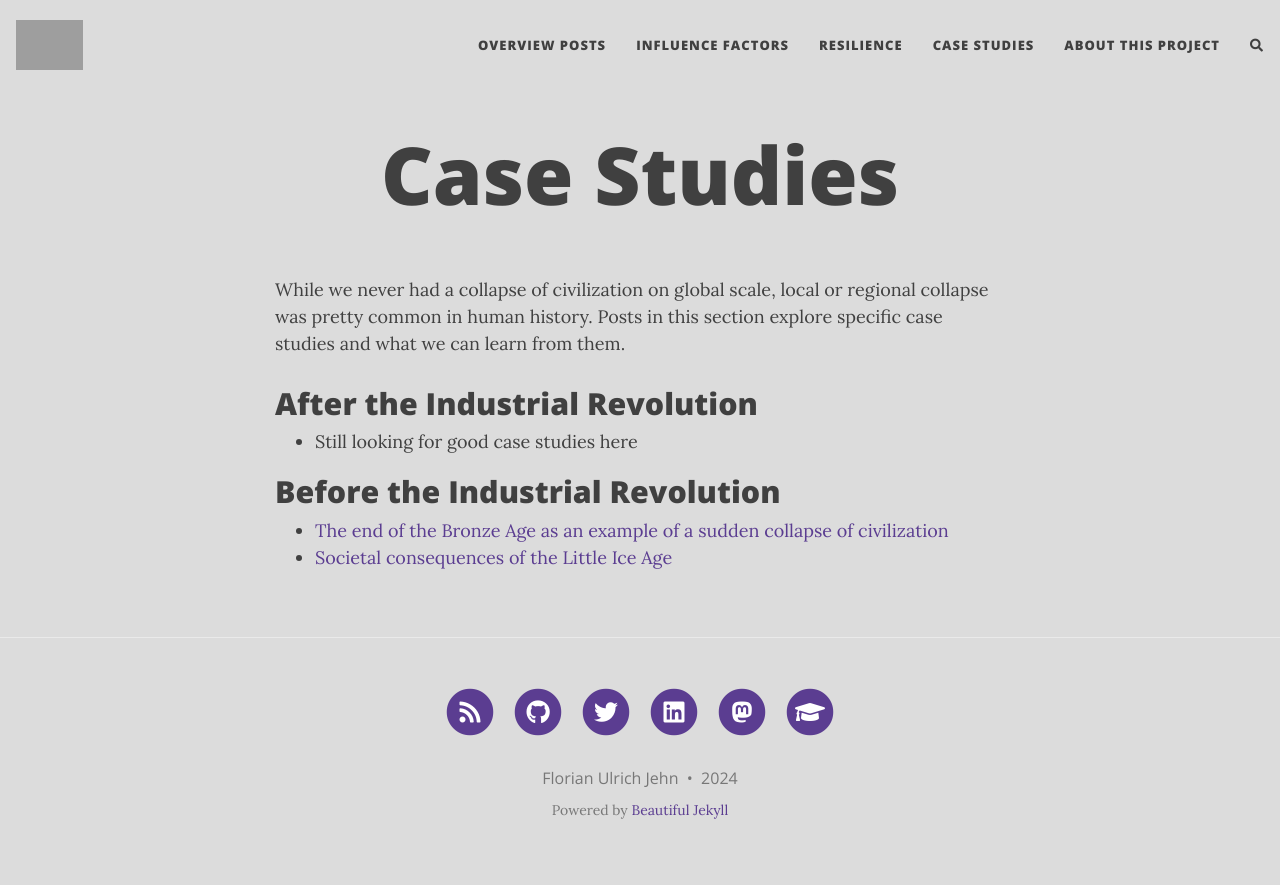
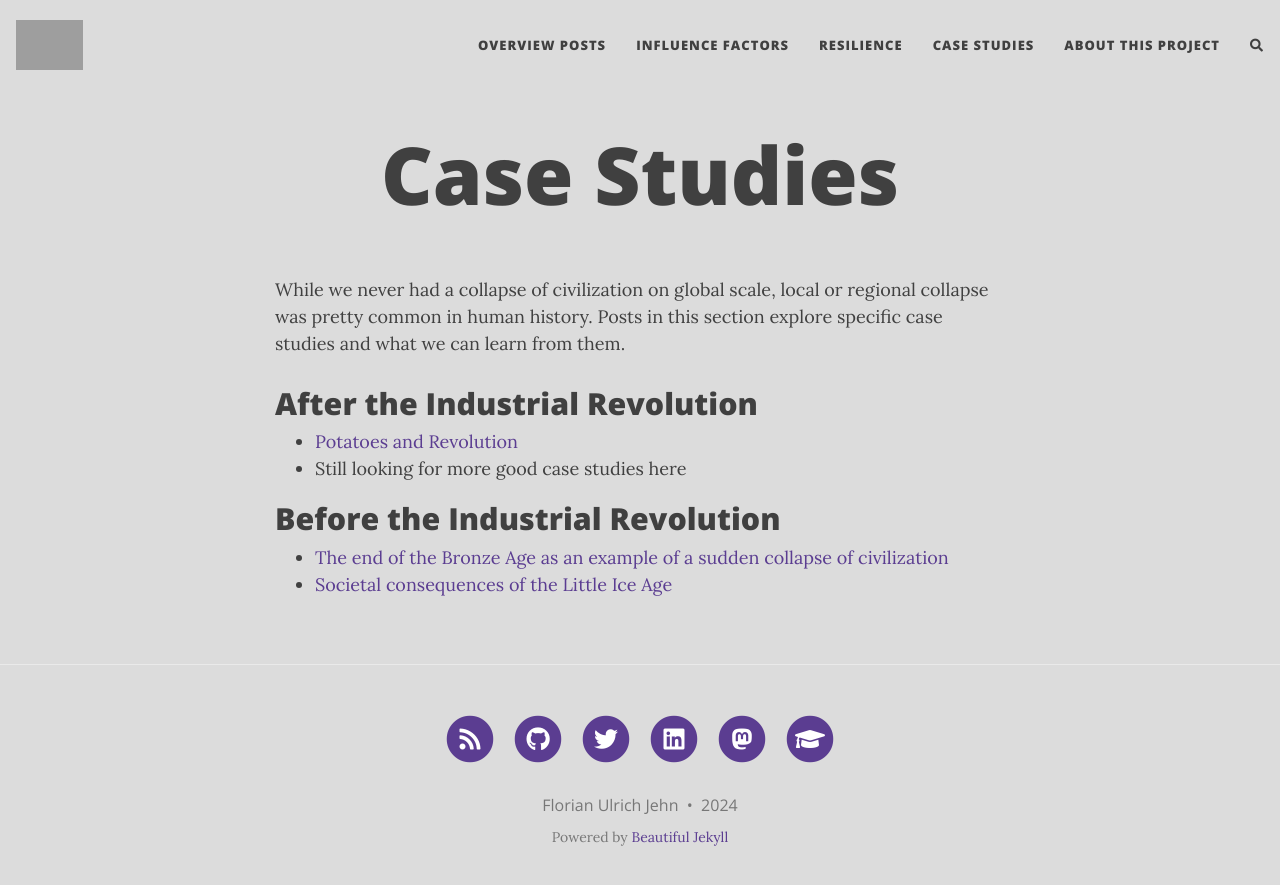
Before and after one commit to florianjehn/Societal_Collapse, a Jekyll site: the page built from casestudies.md, in a window 1280 px wide. Shown: the top 885 px of the page. Built offline with Jekyll 4.4.1, drawn with Linux system fonts in a browser that asks for light colours; nearby versions of some CDN libraries; comment, search, counter and statistics services are not loaded; grey boxes are pictures that could not be loaded.

Commit message:
Added to index

```diff
--- a/casestudies.md
+++ b/casestudies.md
@@ -6,8 +6,8 @@ title: Case Studies
 While we never had a collapse of civilization on global scale, local or regional collapse was pretty common in human history. Posts in this section explore specific case studies and what we can learn from them.
 
 # After the Industrial Revolution
-
-* Still looking for good case studies here
+* [Potatoes and Revolution](https://florianjehn.github.io/Societal_Collapse/2022-08-29-potatoes/)
+* Still looking for more good case studies here
 
 # Before the Industrial Revolution
 * [The end of the Bronze Age as an example of a sudden collapse of civilization](https://florianjehn.github.io/Societal_Collapse/2020-10-28-bronze_age/)
```
Also changed, not shown: _posts/2022-08-29-potatoes.md (+1 -1 lines).
